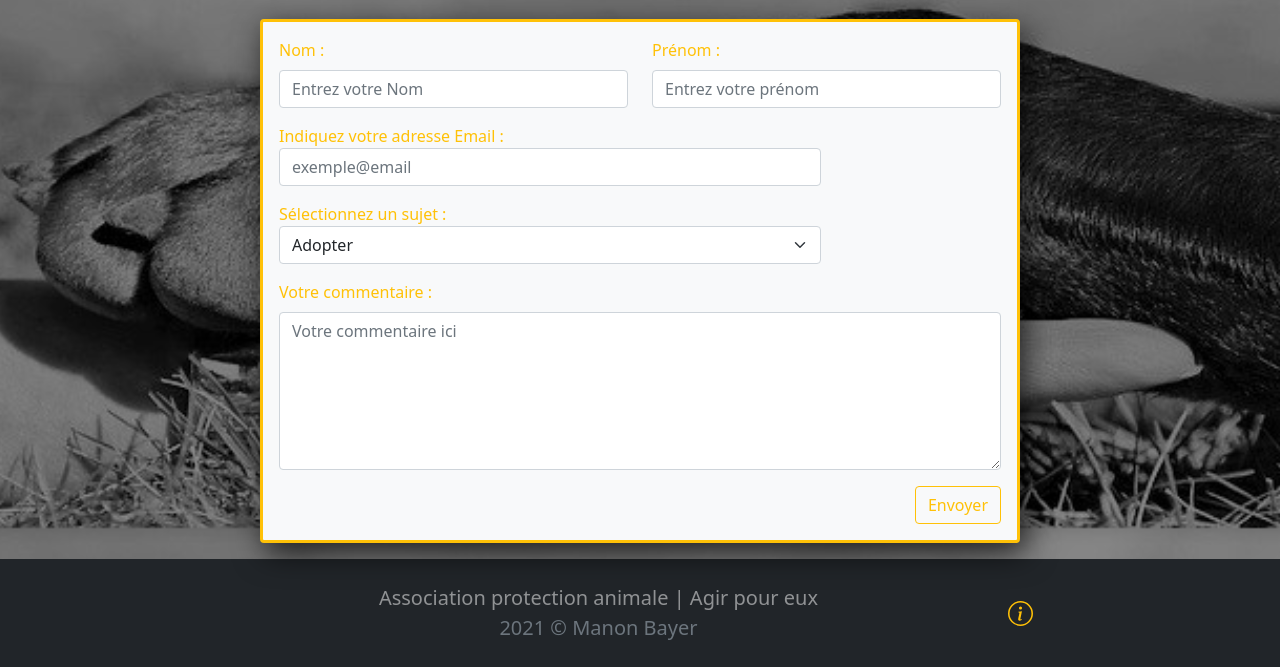
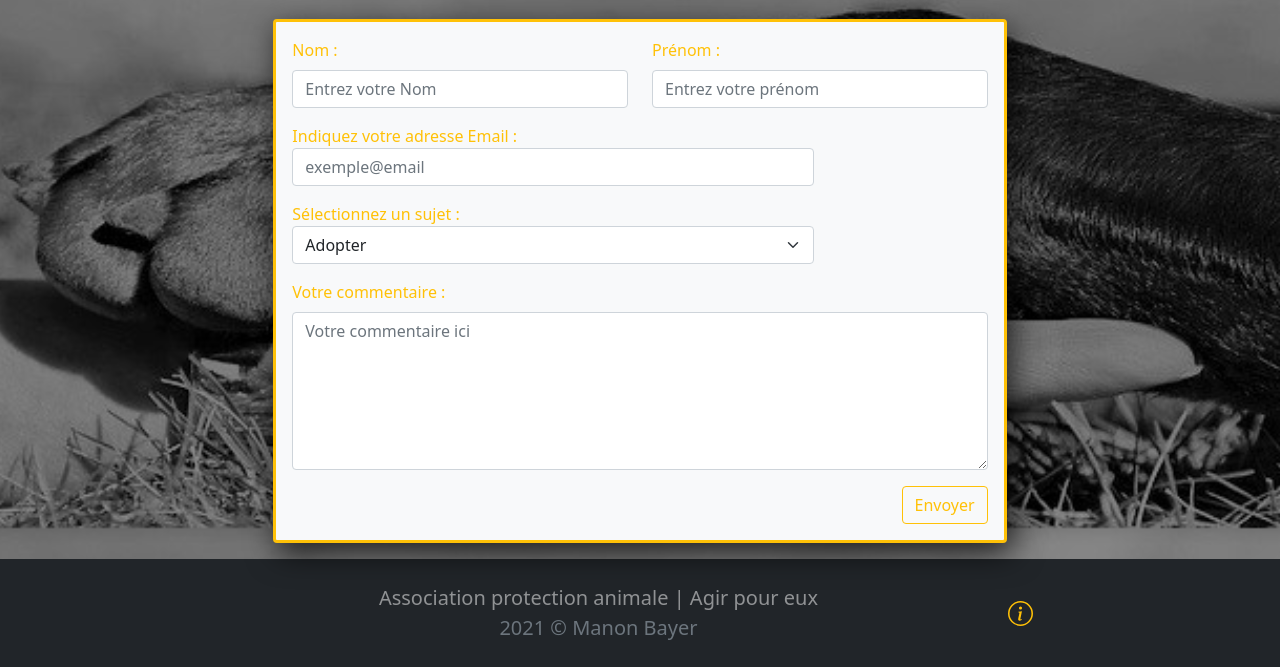
Before and after one commit to ManonDev/association, a website: page contact.html in a window 1280 px wide. Shown: the part 272-939 px from the top of the page. Drawn offline with nearby package versions, Linux system fonts and the light colour scheme.

Commit message:
margin on row (page contact)

```diff
--- a/contact.html
+++ b/contact.html
@@ -73,7 +73,7 @@
         <section id="form" class="my-3">
             <div class="container">
                 <h1 class="text-center text-warning">Contactez-nous :</h1>
-                <div class="row justify-content-center">
+                <div class="row justify-content-center m-2">
                     <div class="col-md-8 bg-light text-warning p-3 mt-3 rounded-2 shadow border border-3 border-warning">
                         <form>
                             <div class="form-group">
```
